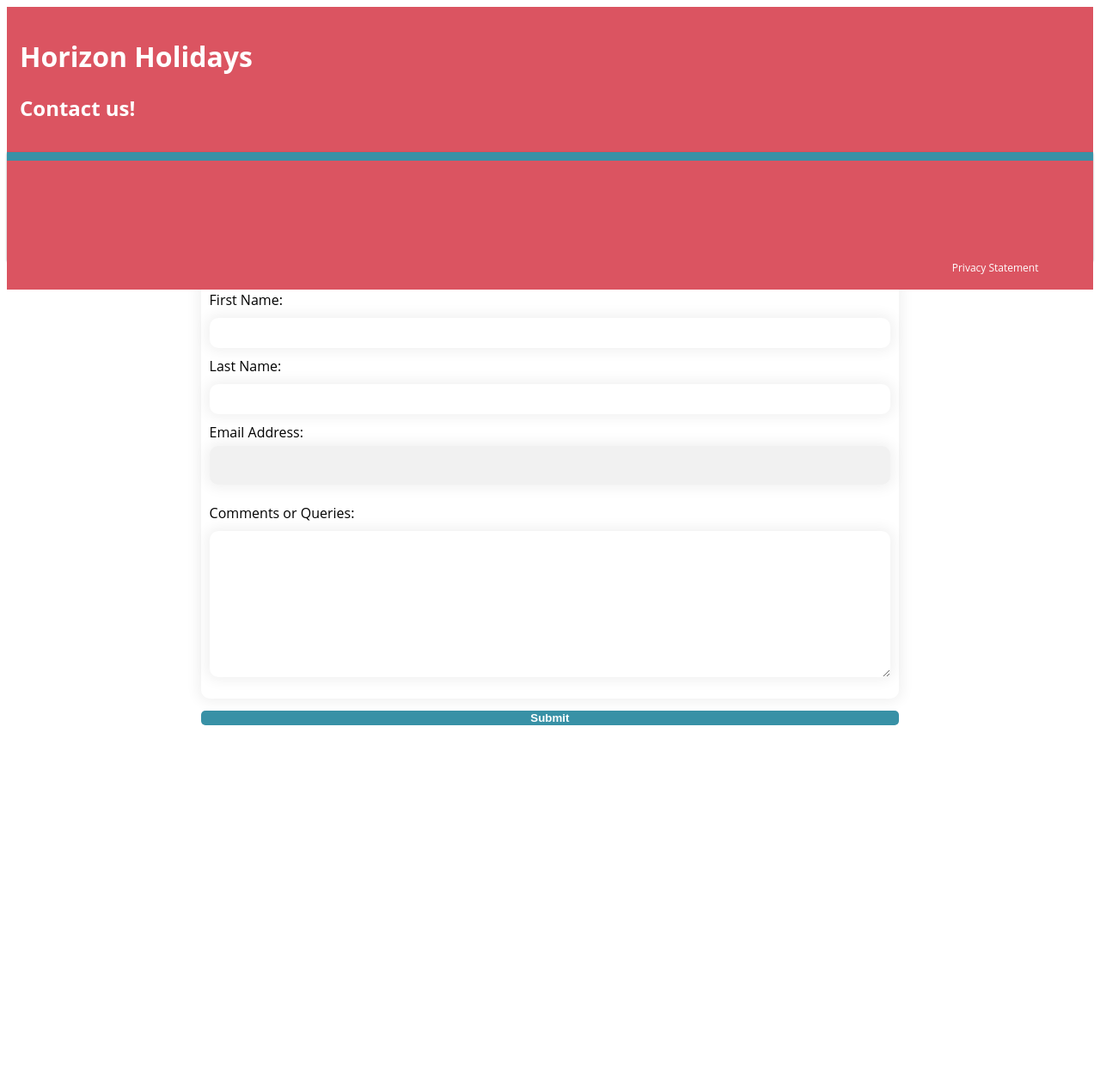
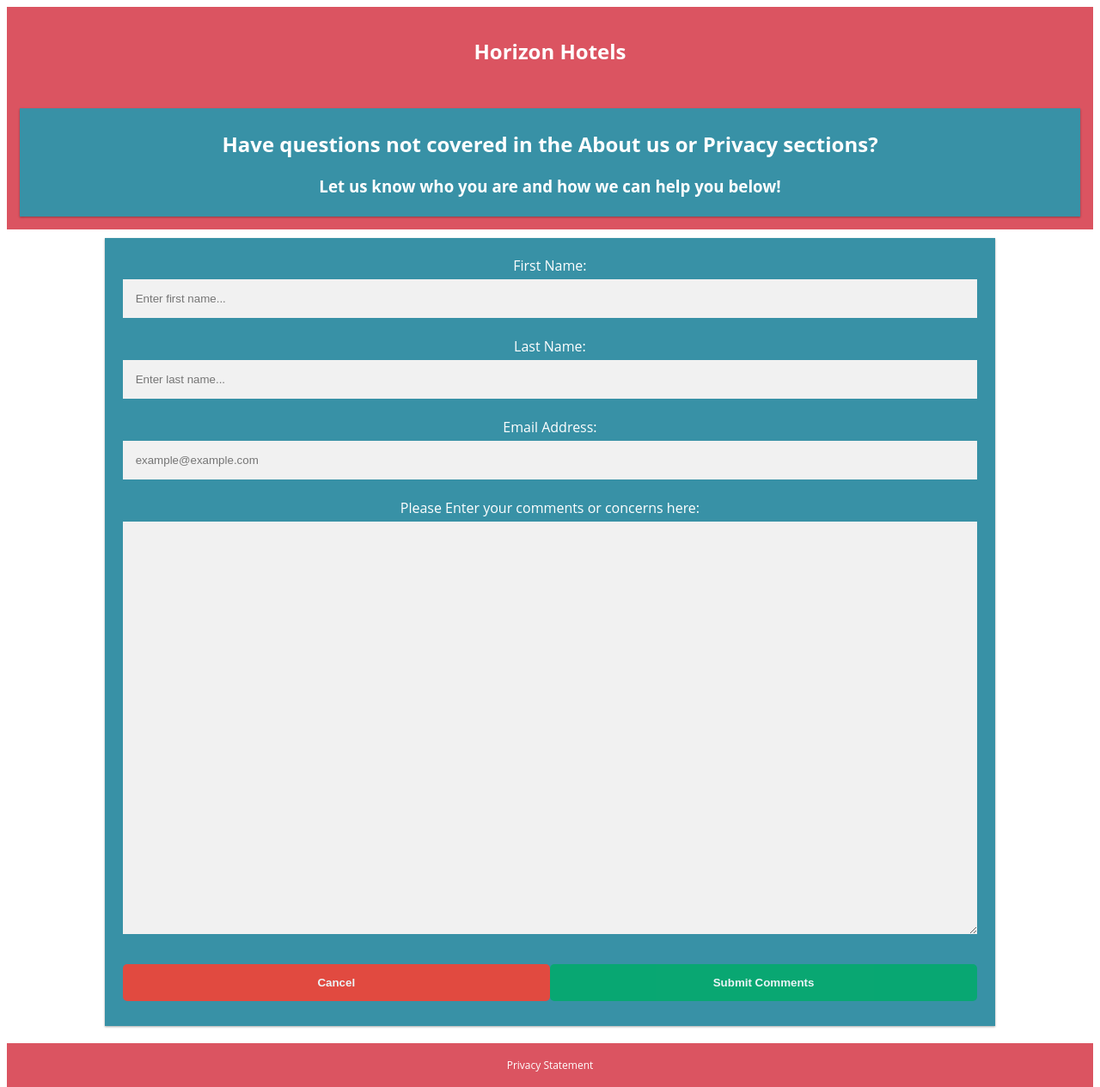
Before and after one commit to jackd0uet/HorizonHotels, a Flask app: page /info/contact_us/ in a window 1280 px wide. Shown: the whole page at 86% size. Before the commit the page ends 844 px from the top, so only its background shows below. Run offline with Flask 2, Linux system fonts and the light colour scheme.

Commit message:
comments page,added admin com check + admin valid

```diff
--- a/app.py
+++ b/app.py
@@ -570,9 +570,30 @@ def adminHub():
         error = "conn"
         return render_template("error.html", error=error)
 
+@app.route('/account/comments/')
+def adminComments():
+    # Connect to DB
+    conn = dbfunc.getConnection()
+
+    if conn != None:
+        print("CONNECTED TO DATABASE: HH_DB")
+        dbcursor = conn.cursor()
+        # Retrieve comments
+        dbcursor.execute("SELECT * FROM comments;")
+        rows = dbcursor.fetchall()
+        datarows = []
+        for row in rows:
+            data = list(row)
+            datarows.append(data)
+
+        return render_template('Account/display_comments.html', commentsData=datarows)
+    # Connection error handling.
+    else:
+        print("CANNOT CONNECT TO HH_DB")
+        error = "conn"
+        return render_template("error.html", error=error)
+
 # Check bookings route for admin user
-
-
 @app.route('/check-bookings/', methods=['POST', 'GET'])
 def check_bookings():
     # Check POST request
@@ -981,10 +1002,48 @@ def booking_confirm():
 def about():
     return render_template('/Info/About.html')
 
-
+#Contact us route
 @app.route('/info/contact_us/')
 def contact():
     return render_template('Info/Contact_us.html')
+
+@app.route('/comments/', methods=['POST', 'GET'])
+def comments():
+    # Check request method
+    if request.method == 'POST':
+        #Create variables from form
+        firstName = request.form['fname']
+        lastName = request.form['lname']
+        email = request.form['email']
+        comment = request.form['comments']
+
+        currentTime = datetime.now()
+
+
+        #Connect to DB
+        conn = dbfunc.getConnection()
+        if conn != None:
+            print("CONNECTED TO DATABASE: HH_DB")
+            dbcursor = conn.cursor()
+
+            #Execute insertion into DB
+            dbcursor.execute('INSERT INTO comments (fName, lName, email, comments, timeLeft) VALUES (%s, %s, %s, %s, %s);', (firstName, lastName, email, comment, currentTime))
+            print('Comment statement executed successfully.')
+            conn.commit()
+            #Close connections and redirect user
+            dbcursor.close()
+            conn.close()
+            print("DISCONNECTED FROM HH_DB!")
+
+            error="comment"
+
+            return render_template('error.html', error=error)
+
+        # Connection error handling.
+        else:
+            print("CANNOT CONNECT TO HH_DB")
+            error = "conn"
+            return render_template("error.html", error=error)
 
 
 @app.route('/info/privacy/')
--- a/static/styles/main.css
+++ b/static/styles/main.css
@@ -221,7 +221,7 @@ input[type="submit"] {
   margin: 10px;
 }
 
-.form input[type=text], input[type=password], input[type=date], input[type=email], select{
+.form input[type=text], input[type=password], input[type=date], input[type=email], select, textarea{
   width: 100%;
   padding: 15px;
   margin: 5px 0 22px 0;
--- a/templates/Info/Contact_us.html
+++ b/templates/Info/Contact_us.html
@@ -1,55 +1,75 @@
-<!DOCTYPE html>
-<html lang="en">
-  <head>
-    <title>Horizon Holidays - Contact Us!</title>
-    <meta name="viewport" content="width=device-width, initial-scale=1.0" />
-    <link rel="stylesheet" type='text/css' href="{{ url_for('static', filename='styles/main.css') }}" />
-  </head>
+{% extends 'base.html' %} {% block header %} {% endblock %} {% block title %}
+Contact us{% endblock %} {% block content %}
 
-  <body>
-    <div class="header">
-      <a href="{{ url_for('index') }}"><h1>Horizon Holidays</h1></a>
-      <h2>Contact us!</h2>
+<nav class="centre">
+  <ul class="aside">
+  <li><h2>
+    Have questions not covered in the
+    <a href="{{ url_for('about') }}">About us </a> or
+    <a href="{{ url_for('privacy') }}">Privacy sections?</a>
+  </h2></li>
+  <li><h3>Let us know who you are and how we can help you below!</h3></li>
+</ul>
+</nav>
+  <div class="row">
+    <div class="col-1 col-s-1"></div>
+
+    <div class="col-10 col-s-10 aside">
+      <form class="form" id="comments" action="/comments/" method="POST">
+        <div class="container">
+          <label for="fname">First Name: </label>
+          <input
+            type="text"
+            name="fname"
+            id="fname"
+            class="form"
+            placeholder="Enter first name..."
+          />
+          <br />
+
+          <label for="lname">Last Name: </label>
+          <input
+            type="text"
+            name="lname"
+            id="lname"
+            class="form"
+            placeholder="Enter last name..."
+          />
+          <br />
+          <label for="email">Email Address: </label>
+          <input
+            type="email"
+            name="email"
+            id="email"
+            class="form"
+            placeholder="example@example.com"
+          />
+          <br />
+          <label for="comments"
+            >Please Enter your comments or concerns here:
+          </label>
+          <textarea
+            name="comments"
+            id="comments"
+            cols="30"
+            rows="30"
+          ></textarea>
+          <div class="clearfix">
+            <button
+              type="button"
+              onclick="window.location.href='{{ url_for('index') }}';"
+              class="cancelBtn"
+            >
+              Cancel
+            </button>
+            <button form="comments" class="signUpBtn" value="submit">
+              Submit Comments
+            </button>
+          </div>
+        </div>
+      </form>
     </div>
+  </div>
+</div>
 
-    <div class="col-12 aside">
-      <h2>
-        Have questions not covered in the <a href="{{ url_for('about') }}">About us </a> or
-        <a href="{{ url_for('privacy') }}">Privacy sections?</a>
-      </h2>
-      <h3>Let us know who you are and how we can help you below!</h3>
-    </div>
-    <div class="col-2"></div>
-    <div class="col-8">
-      <form class="contact_us" id="contact_us">
-        <label for="first_name">First Name: </label>
-        <input
-          type="text"
-          name="first_name"
-          id="first_name"
-          class="contact_us"
-        />
-        <br />
-        <label for="last_name">Last Name: </label>
-        <input type="text" name="last_name" id="last_name" class="contact_us" />
-        <br />
-        <label for="email">Email Address: </label>
-        <input type="email" name="email" id="email" class="contact_us" />
-        <br />
-        <label for="comments">Comments or Queries: </label>
-        <textarea
-          rows="10"
-          cols="50"
-          name="comments"
-          id="comments"
-          class="contact_us"
-        ></textarea>
-        <br />
-      </form>
-      <button form="contact_us" value="Submit">Submit</button>
-    </div>
-    <div class="footer">
-      <a href="{{ url_for('privacy') }}">Privacy Statement</a>
-    </div>
-  </body>
-</html>
+{% endblock %}
--- a/templates/error.html
+++ b/templates/error.html
@@ -15,10 +15,12 @@
         {% elif error == "overbooked": %}
             <li><h2>Too many rooms booked on this time already, please select a different hotel, time or room type.</h2></li>
             <li class="navbar"><span><button class="navbarButtons" onclick="window.location.href='{{ url_for('ourCities') }}';">Return to our cities page</button></span></li>
-
         {% elif error == "notLogged": %}
             <li><h2>Please login or signup before booking.</h2></li>
             <li class="navbar"><span><button class="navbarButtons" onclick="window.location.href='{{ url_for('noAccount') }}';">Login/Signup</button></span></li>
+        {% elif error == "comment": %}
+        <li><h2>Your comment has been received, we will review it in the next 3 business days and get back to you as soon as possible.</h2></li>
+        <li class="navbar"><span><button class="navbarButtons" onclick="window.location.href='{{ url_for('index') }}';">Return to homepage</button></span></li>
         {% endif %}
 
     </ul>
```
Also changed, not shown: Database/Scripts/HH_DB.sql (+24 -0 lines), static/styles/main_test.css (deleted, +0 -66 lines), templates/Account/admin.html (+12 -15 lines), templates/Account/check_bookings.html (+10 -2 lines), templates/Account/display_comments.html (added, +44 -0 lines), static/img/Swansea-single.jpeg (deleted), static/img/double.jpeg (deleted).
